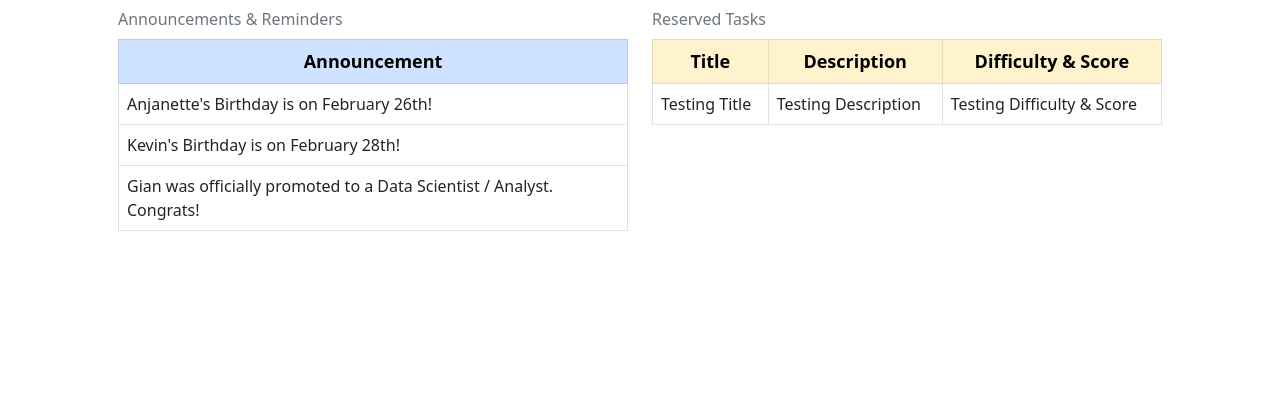
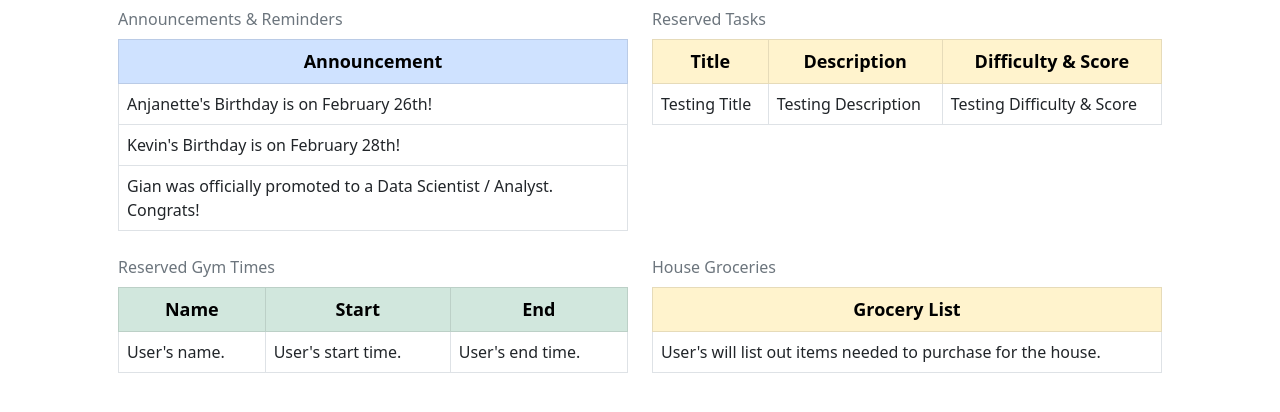
Before and after one commit to gianmillare/Giacomo_Tasks, a Flask app: page / in a window 1280 px wide. Shown: the part 171-583 px from the top of the page. Run offline with Flask 2, Linux system fonts and the light colour scheme; the visitor is signed in with stand-in values (Sample User, id 1); data that the repository does not hold is empty.

Commit message:
created the reserved gym times and grocery list tables to the homepage

```diff
--- a/templates/index.html
+++ b/templates/index.html
@@ -23,15 +23,15 @@
                 <tbody>
 
                     <tr>
-                        <td scope="row">Anjanette's Birthday is on February 26th!</th>
+                        <td scope="row">Anjanette's Birthday is on February 26th!</td>
                     </tr>
 
                     <tr>
-                        <td scope="row">Kevin's Birthday is on February 28th!</th>
+                        <td scope="row">Kevin's Birthday is on February 28th!</td>
                     </tr>
 
                     <tr>
-                        <td scope="row">Gian was officially promoted to a Data Scientist / Analyst. Congrats!</th>
+                        <td scope="row">Gian was officially promoted to a Data Scientist / Analyst. Congrats!</td>
                     </tr>
 
                 </tbody>
@@ -54,9 +54,9 @@
 
                 <tbody>
                     <tr>
-                        <td scope="row">Testing Title</th>
-                        <td scope="row">Testing Description</th>
-                        <td scope="row">Testing Difficulty & Score</th>
+                        <td scope="row">Testing Title</td>
+                        <td scope="row">Testing Description</td>
+                        <td scope="row">Testing Difficulty & Score</td>
                     </tr>
                 </tbody>
             </table>
@@ -65,28 +65,54 @@
 
     </div>
 
-    <!-- <h1>Tasks assigned to you:</h1>
-    <br>
-    <div class="col-12">
-        <table class="table table-striped">
+    <div class="row">
 
-            <thead>
+        <!-- List of Reserved Gym Times -->
+        <div class="col-6">
+
+            <table class="table table-bordered caption-top">
+                <caption>Reserved Gym Times</caption>
+                <thead class="table-success">
                     <tr>
-                    <th>Title</th>
-                    <th>Description</th>
-                    <th>Score</th>
+                        <th scope="col" style="font-size: large; text-align: center;">Name</th>
+                        <th scope="col" style="font-size: large; text-align: center;">Start</th>
+                        <th scope="col" style="font-size: large; text-align: center;">End</th>
                     </tr>
                 </thead>
 
                 <tbody>
-                {% for i in user_reserved_tasks %}
+
                     <tr>
-                    <td>{{ i["title"] }}</td>
-                    <td>{{ i["description"] }}</td>
-                    <td>{{ i["score"] }}</td>
+                        <td scope="row">User's name.</td>
+                        <td scope="row">User's start time.</td>
+                        <td scope="row">User's end time.</td>
                     </tr>
-                {% endfor %}
+
                 </tbody>
             </table>
-    </div> -->
+
+        </div>
+
+        <!-- List out the Grocery List -->
+        <div class="col-6">
+
+            <table class="table table-bordered caption-top">
+                <caption>House Groceries</caption>
+                <thead class="table-warning">
+                    <tr>
+                        <th scope="col" style="font-size: large; text-align: center;">Grocery List</th>
+                    </tr>
+                </thead>
+
+                <tbody>
+                    <tr>
+                        <td scope="row">User's will list out items needed to purchase for the house.</td>
+                    </tr>
+                </tbody>
+            </table>
+
+        </div>
+
+    </div>
+
 {% endblock %}
```
Also changed, not shown: 1 other file. Lines whose indentation alone changed are shown as unchanged.
